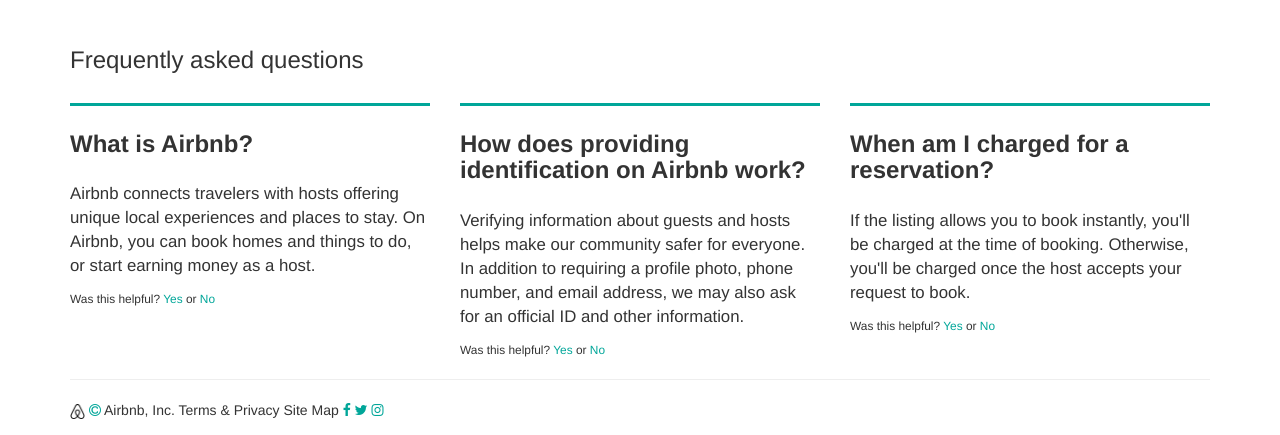
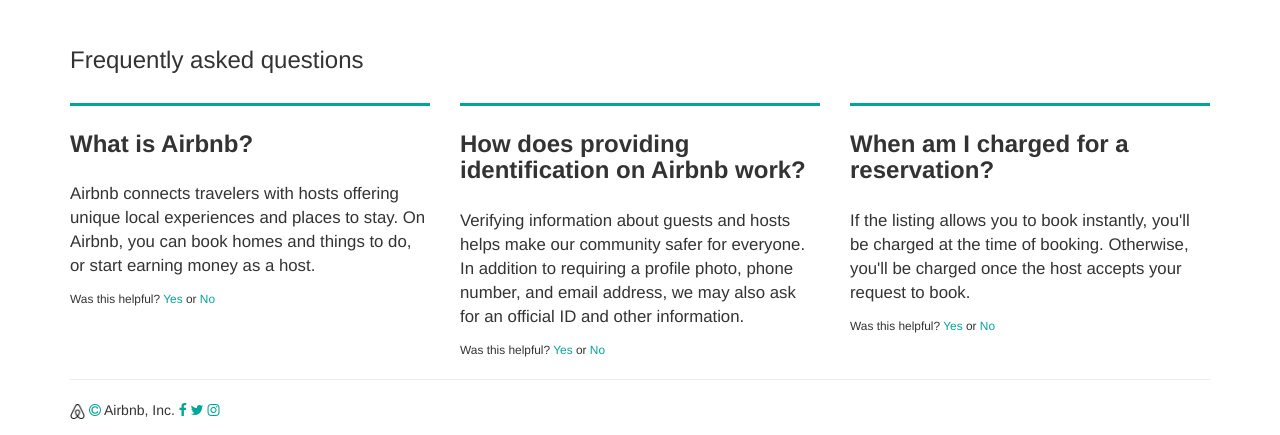
Before and after one commit to incometrader/frontend-andela-bootcamp, a plain HTML site: page index.html in a window 1280 px wide. Shown: the part 1559-1994 px from the top of the page. Drawn offline with nearby package versions, Linux system fonts and the light colour scheme.

Commit message:
Format css file properly

```diff
--- a/index.html
+++ b/index.html
@@ -171,17 +171,12 @@
 
 
 		<footer>
-			<span class="right-footer">
 				<img src="./images/airbnb-black.png">
 				<i class="fa fa-copyright" aria-hidden="true"></i> Airbnb, Inc.
-			</span>
-			<span class="left-footer">
-				Terms & Privacy
-				Site Map
+
 				<i class="fa fa-facebook" aria-hidden="true"></i>
 				<i class="fa fa-twitter" aria-hidden="true"></i>
 				<i class="fa fa-instagram" aria-hidden="true"></i>
-			</span>
 		</footer>
 		</div>
 
--- a/stylesheet/main.css
+++ b/stylesheet/main.css
@@ -143,20 +143,21 @@ i.fa {
 	border-top: 3px solid rgb(0, 166, 153);
 	padding-bottom: 5px;
 }
+
 .questions p{
 	padding-top: 10px;
 	font-size: 1.2em;
+}
 
-}
 .questions span {
 	color: rgb(0, 166, 153);
 }
+
 footer {
-	display: flex;
-	justify-content: space-between;
-	padding-bottom: 15px;
+	padding-bottom: 10px;
 }
-.right-footer img {
+
+footer img {
 	height: 15px;
 	width: 15px;
 }
```
